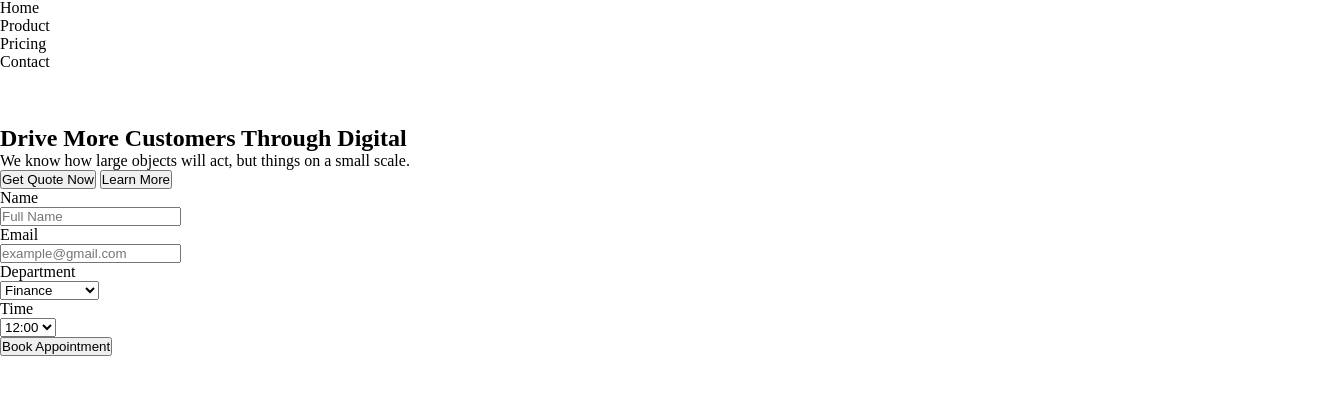
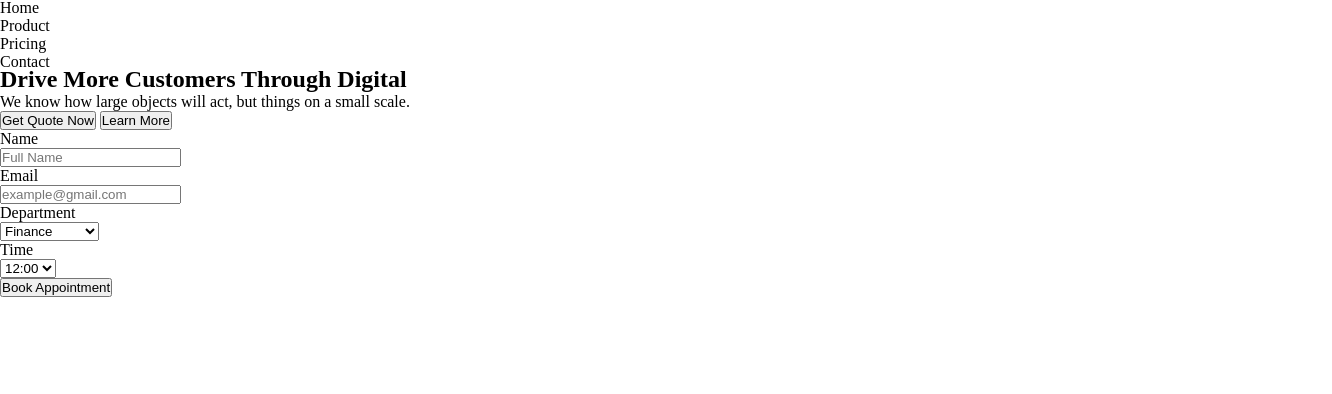
Before and after one commit to NaraSalman/RA_project, a plain HTML site: page index.html in a window 1280 px wide. Shown: the part 38-432 px from the top of the page, 1332 px wide, since content can reach past the window. Drawn offline with Linux system fonts and the light colour scheme.

Commit message:
changes done.

```diff
--- a/index.html
+++ b/index.html
@@ -11,7 +11,7 @@
 
 <body>
     <header>
-        <div>
+        <div id="nav-bar">
             <h1>Sprivaten</h1>
             <nav>
                 <ul>
--- a/style.css
+++ b/style.css
@@ -9,3 +9,9 @@ body {
     width: 100%;
     height: 100%;
 }
+
+#nav-bar {
+    width: 1332px;
+    height: 104px;
+    flex-shrink: 0;
+}
```
